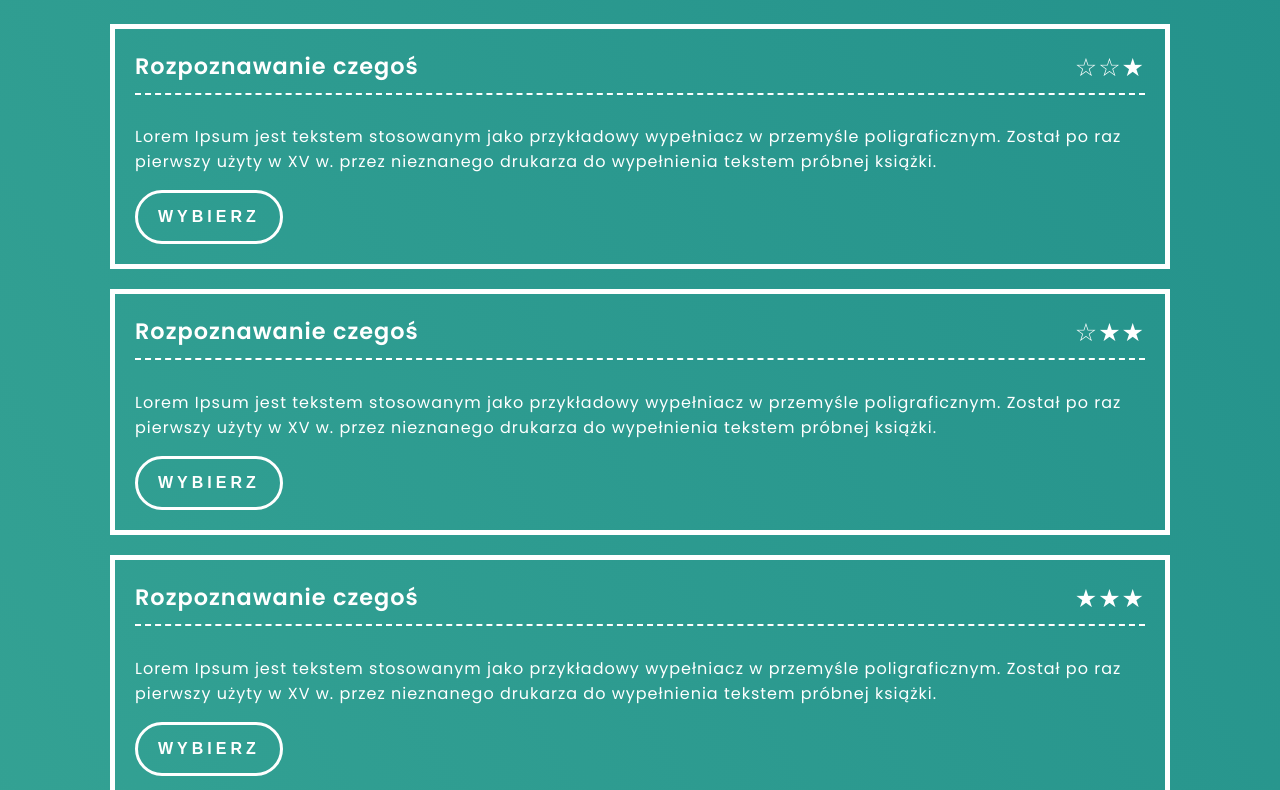
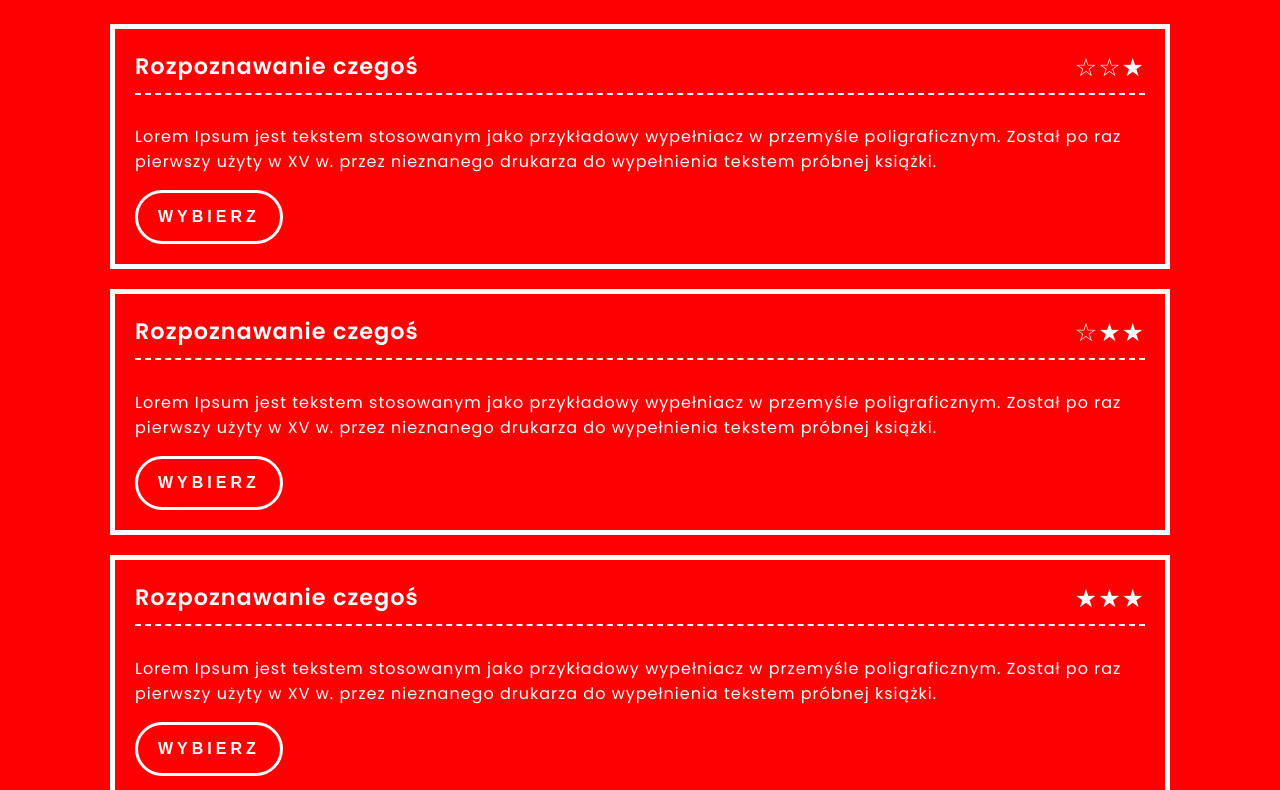
Before and after one commit to Solpatium/MusicTrainer, a website: page templates/list.html in a window 1280 px wide. Shown: the part 179-969 px from the top of the page. Drawn offline with Linux system fonts and the light colour scheme.

Commit message:
Added dynamic exercise list. Button click event isn't mapped.

```diff
--- a/templates/list.html
+++ b/templates/list.html
@@ -24,25 +24,25 @@
       <div id="content">
         <ul class="list" id="exercises-list">
           <li class="exercise" exercise-id="">
-            <span class="hardness hardness-easy">★</span>
+            <span class="hardness hardness-easy"></span>
             <h4 class="exercise-title">Rozpoznawanie czegoś</h4>
             <p class="exercise-content">Lorem Ipsum jest tekstem stosowanym jako przykładowy wypełniacz w przemyśle poligraficznym. Został po raz pierwszy użyty w XV w. przez nieznanego drukarza do wypełnienia tekstem próbnej książki. </p>
             <button class="button">wybierz</button>
           </li>
           <li class="exercise" exercise-id="">
-            <span class="hardness hardness-medium">★★</span>
+            <span class="hardness hardness-medium"></span>
             <h4 class="exercise-title">Rozpoznawanie czegoś</h4>
             <p class="exercise-content">Lorem Ipsum jest tekstem stosowanym jako przykładowy wypełniacz w przemyśle poligraficznym. Został po raz pierwszy użyty w XV w. przez nieznanego drukarza do wypełnienia tekstem próbnej książki. </p>
             <button class="button">wybierz</button>
           </li>
           <li class="exercise" exercise-id="">
-            <span class="hardness hardness-hard">★★★</span>
+            <span class="hardness hardness-hard"></span>
             <h4 class="exercise-title">Rozpoznawanie czegoś</h4>
             <p class="exercise-content">Lorem Ipsum jest tekstem stosowanym jako przykładowy wypełniacz w przemyśle poligraficznym. Został po raz pierwszy użyty w XV w. przez nieznanego drukarza do wypełnienia tekstem próbnej książki. </p>
             <button class="button">wybierz</button>
           </li>
           <li class="exercise" exercise-id="">
-            <span class="hardness hardness-hard">★★★</span>
+            <span class="hardness hardness-hard"></span>
             <h4 class="exercise-title">Rozpoznawanie czegoś</h4>
             <p class="exercise-content">Lorem Ipsum jest tekstem stosowanym jako przykładowy wypełniacz w przemyśle poligraficznym. Został po raz pierwszy użyty w XV w. przez nieznanego drukarza do wypełnienia tekstem próbnej książki. </p>
             <button class="button">wybierz</button>
--- a/templates/styles.css
+++ b/templates/styles.css
@@ -6,11 +6,11 @@ body {
     color: white;
     letter-spacing: 1px;
     background: red; /* For browsers that do not support gradients */
-    background: -webkit-linear-gradient(red, yellow); /* For Safari 5.1 to 6.0 */
-    background: -o-linear-gradient(red, yellow); /* For Opera 11.1 to 12.0 */
-    background: -moz-linear-gradient(red, yellow); /* For Firefox 3.6 to 15 */
-    background: linear-gradient(#2fbcc1, #5ec598); /* Standard syntax */
-    background: linear-gradient(241deg, #148283, #48b69e, #59cdce);
+    /*background: -webkit-linear-gradient(red, yellow); /* For Safari 5.1 to 6.0 */
+    /*background: -o-linear-gradient(red, yellow); /* For Opera 11.1 to 12.0 */
+    /*background: -moz-linear-gradient(red, yellow); /* For Firefox 3.6 to 15 */
+    /*background: linear-gradient(#2fbcc1, #5ec598); /* Standard syntax */
+    /*background: linear-gradient(241deg, #148283, #48b69e, #59cdce); /**/
     background-size: 600% 600%;
     -webkit-animation: bacground 10s ease infinite;
     -moz-animation: bacground 10s ease infinite;
@@ -142,10 +142,13 @@ header {
 }
 
 .exercise .hardness-easy:before {
-    content: "☆☆";
+    content: "☆☆★";
 }
 .exercise .hardness-medium:before {
-    content: "☆";
+    content: "☆★★";
+}
+.exercise .hardness-hard:before {
+    content: "★★★";
 }
 /*
 .exercise:not(:last-child):after {
```
Also changed, not shown: index.html (+2 -1 lines), 3 other files.
